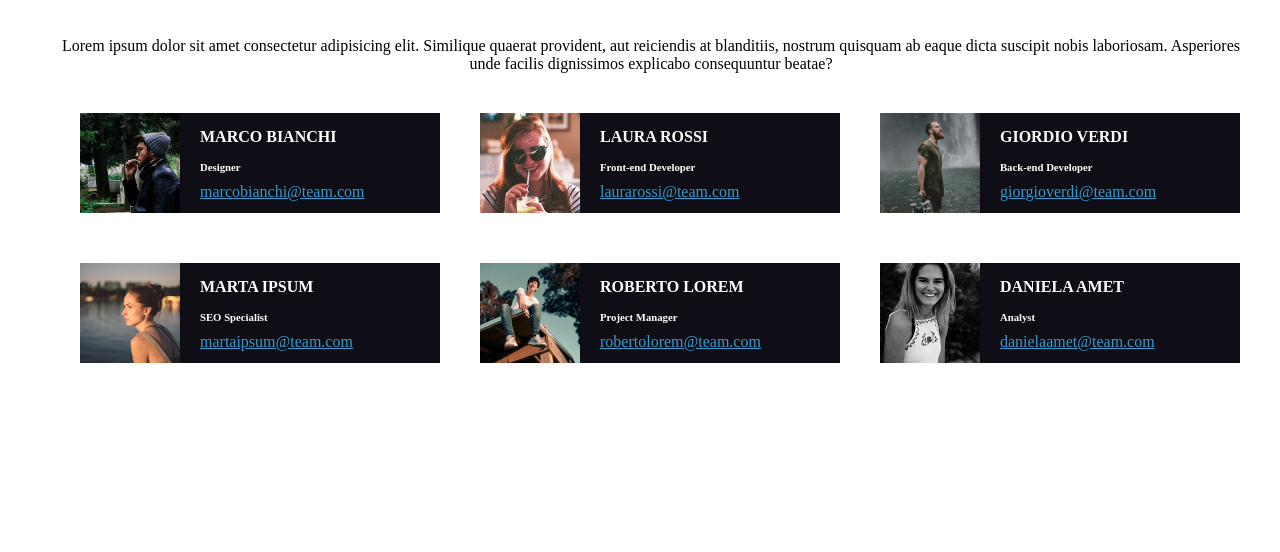
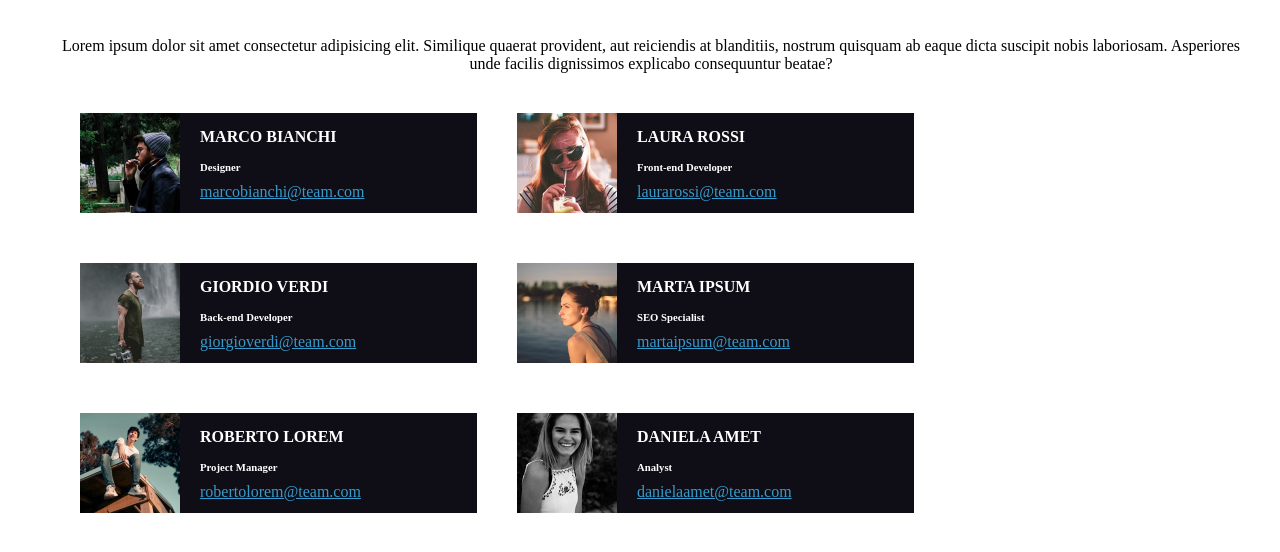
Before and after one commit to MirkoCifelli/html-css-float-cards, a plain HTML site: page index.html in a window 1280 px wide. Shown: the part 70-622 px from the top of the page. Drawn offline with Linux system fonts and the light colour scheme.

Commit message:
Piccole prove

```diff
--- a/css/style.css
+++ b/css/style.css
@@ -42,7 +42,7 @@ p{
 
 .box {
     height: 100px;
-    width:calc(100% / 3 - 40px);
+    width:calc(100% / 3 - 3px);
     background-color: #0F0E17;
     float: left;
     margin-left: 40px;
```
